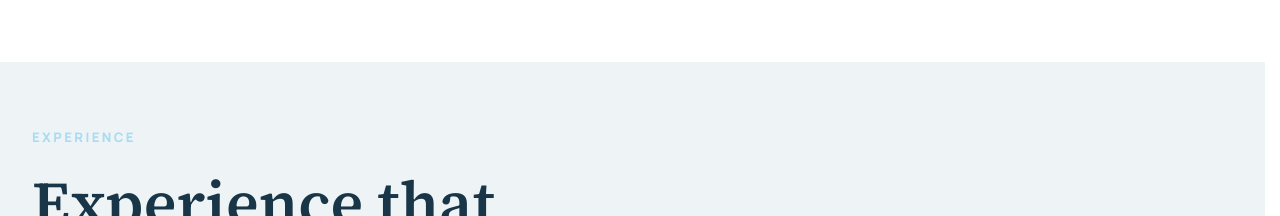
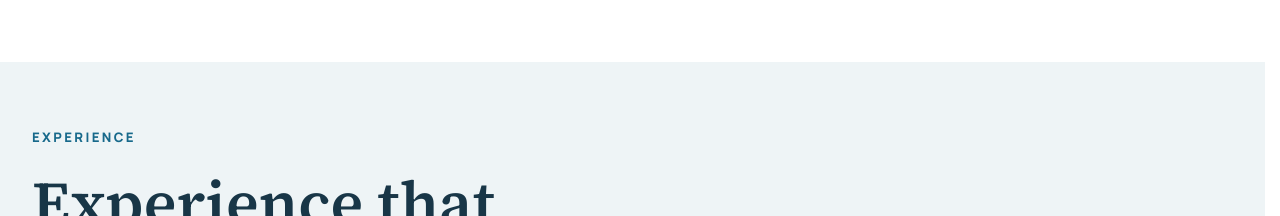
Before and after one commit to ashafiee1979-netizen/pul-global-partners-website, a Next.js app in the folder next-app/: page /about in a window 1280 px wide. Shown: the part 1153-1369 px from the top of the page. Built offline with nearby package versions, Linux system fonts and the light colour scheme.

Commit message:
Align Who We Are experience label color

```diff
--- a/next-app/app/about/about.module.css
+++ b/next-app/app/about/about.module.css
@@ -822,6 +822,10 @@
   color: #183647;
 }
 
+.experience :global(.proof-header .eyebrow.light) {
+  color: #17698b;
+}
+
 .experience :global(.proof-header > p) {
   color: #536a76;
 }
```
